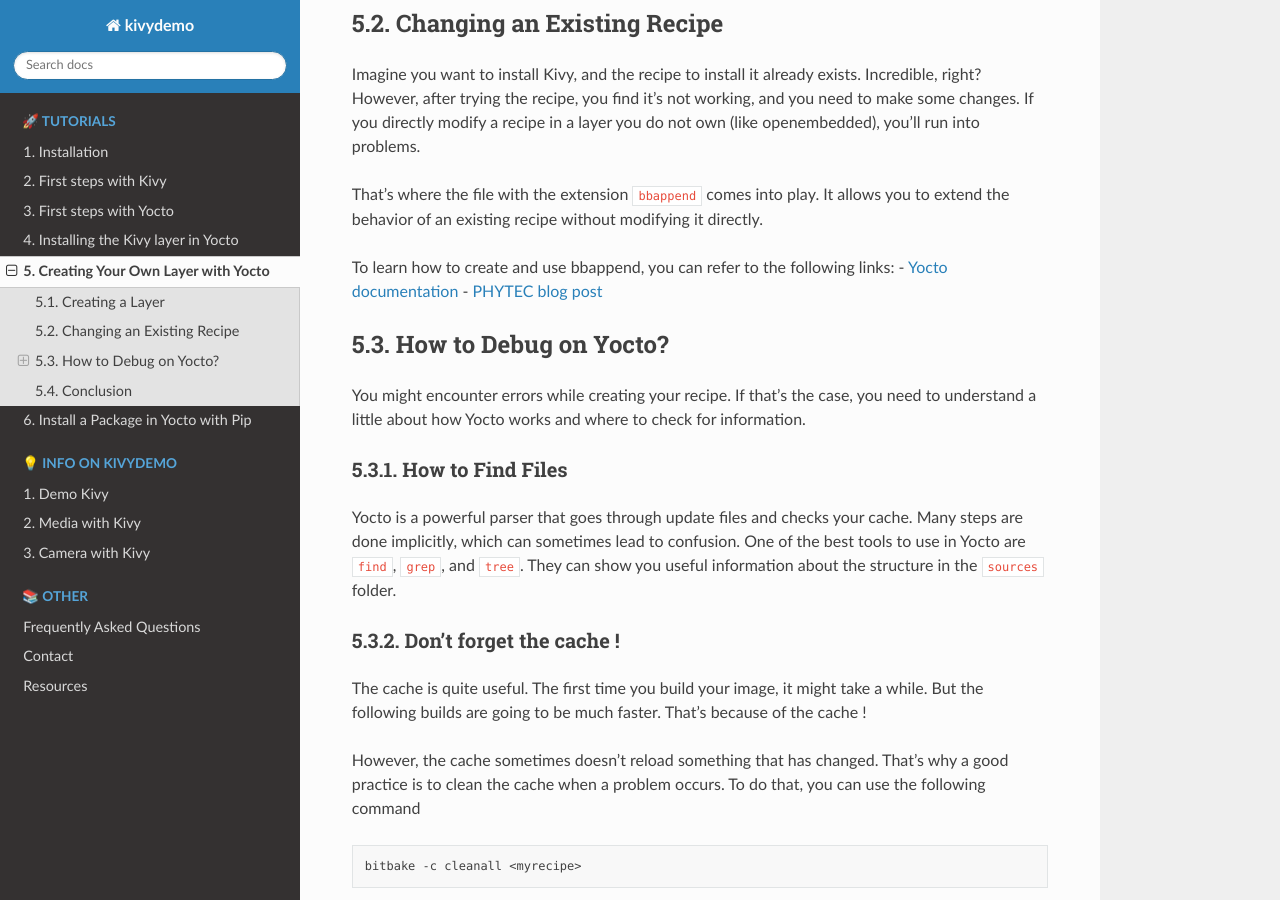
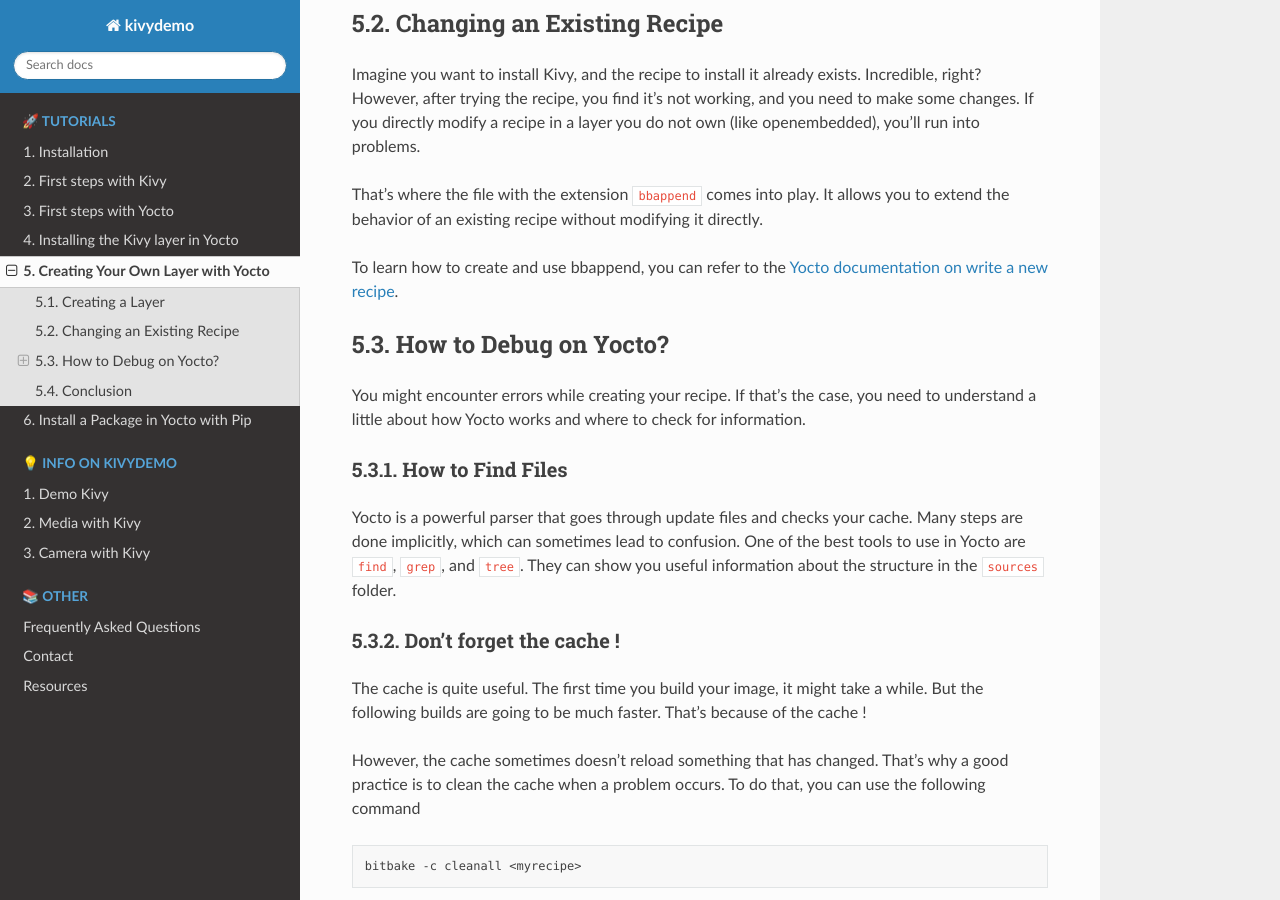
Before and after one commit to phytec/kivy-demo, a Sphinx documentation site: the page built from doc/tutorials/creating-my-layer.rst, in a window 1280 px wide and 900 px high, scrolled down 553 px. Built offline with Sphinx 7.4.7 and the Read the Docs theme 2.0.0, drawn with Linux system fonts in a browser that asks for light colours.

Commit message:
📝 🐛 Fixing doc internal and external links

```diff
--- a/doc/demo/camera.rst
+++ b/doc/demo/camera.rst
@@ -14,7 +14,7 @@
 * gstreamer (with patch): already installed, used for images and videos
 * opencv (with patch): a lot of features available in opencv
 
-WARNING: If you want to use opencv, you need to install it on the board (if you're not sure how to do it, check :ref:`tutorials/yocto-pip`)
+WARNING: If you want to use opencv, you need to install it on the board (if you're not sure how to do it, check :doc:`/tutorials/yocto-pip`)
 
 One type of camera has been tested:
 
--- a/doc/demo/info-kivydemo.rst
+++ b/doc/demo/info-kivydemo.rst
@@ -48,4 +48,4 @@
 
 Images, videos and fonts can have a different license. See the different license in the folder for each resources.
 
-3D Phytec Logo made by Manon Girard (https://manon_girard.artstation.com/) and licensed under the Creative Commons Attribution 4.0 International License. To view a copy of this license, visit http://creativecommons.org/licenses/by/4.0/.
+3D Phytec Logo made by Manon Girard and licensed under the Creative Commons Attribution 4.0 International License. To view a copy of this license, visit http://creativecommons.org/licenses/by/4.0/.
--- a/doc/tutorials/creating-my-layer.rst
+++ b/doc/tutorials/creating-my-layer.rst
@@ -24,9 +24,7 @@
 
 That's where the file with the extension :code:`bbappend` comes into play. It allows you to extend the behavior of an existing recipe without modifying it directly.
 
-To learn how to create and use bbappend, you can refer to the following links:
-- `Yocto documentation <https://www.yoctoproject.org/docs/current/bitbake-user-manual/bitbake-user-manual.html#modifying-a-recipe>`_
-- `PHYTEC blog post <https://www.phytec.eu/blog/bbappend/>`_
+To learn how to create and use bbappend, you can refer to the `Yocto documentation on write a new recipe <https://docs.yoctoproject.org/dev-manual/new-recipe.html>`_.
 
 How to Debug on Yocto?
 ----------------------
--- a/doc/tutorials/first-steps-yocto.rst
+++ b/doc/tutorials/first-steps-yocto.rst
@@ -86,7 +86,7 @@
 
     find -name "*.wic"
 
-Like in the :ref:`tutorials/installation:Downloading a bootable image in the sd card` documentation, you have to unmout the partitions and copy the image you found with:
+Like in the :ref:`tutorials/installation:Downloading a bootable image on the SD card` documentation, you have to unmout the partitions and copy the image you found with:
 
 .. code-block:: bash
 
```
